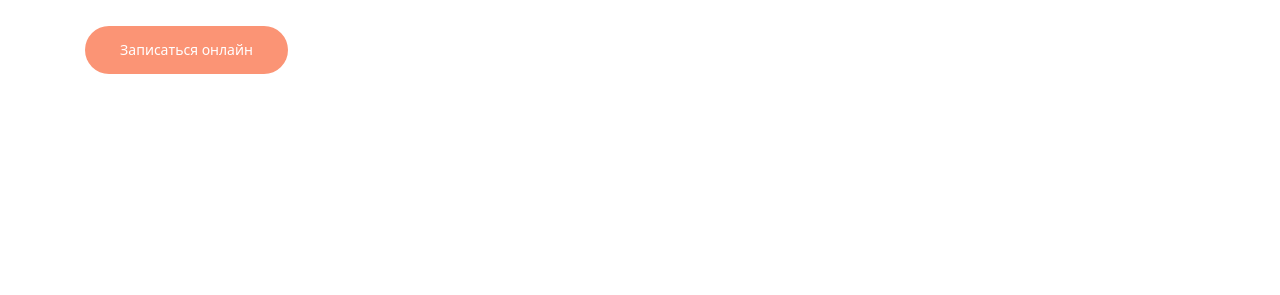
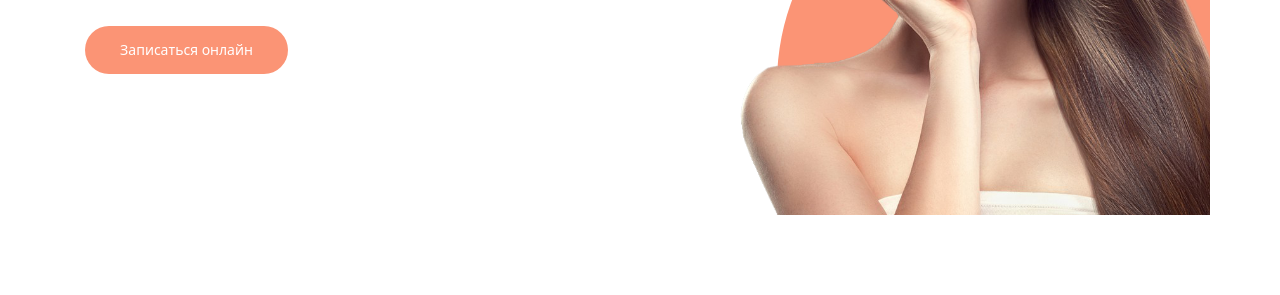
Before and after one commit to Dy6uk/BeautyWorld, a website: page src/index.html in a window 1280 px wide. Shown: the part 382-677 px from the top of the page. Drawn offline with nearby package versions, Linux system fonts and the light colour scheme; files that its build step writes are made by us from their sources; a web font is replaced by a local one.

Commit message:
26.10.2022

```diff
--- a/src/index.html
+++ b/src/index.html
@@ -18,6 +18,9 @@
       <header>
         <section class="header">
           <div class="container">
+
+              <img class="container__girl" src="./images/kpacota.png" alt="">
+              <div class="container__kryg"></div>
 
             <div class="header__top">
 
--- a/src/scss/style.scss
+++ b/src/scss/style.scss
@@ -52,7 +52,33 @@ h1,h2,h3,h4,h5,h6{font-size:inherit;font-weight: 400;}
 	font-style: normal;
 }
 
-.container {}
+.container {
+	position: relative;
+	height: 597px;
+	overflow: hidden;
+
+		&__girl{
+   	width: 524px;
+    	height: 510px;
+    	left: 658px;
+		top: 87px;
+		position: absolute;
+		z-index: 1;
+  	}
+
+ 	&__kryg {
+   	width: 472px;
+   	height: 472px;
+   	background-color: #FB9475;
+   	position: absolute;
+   	border-radius: 50%;
+   	left: 707px;
+		top: 229px;
+   	z-index: 0;
+
+	}
+}
+
 
 .header {
 
@@ -76,7 +102,7 @@ h1,h2,h3,h4,h5,h6{font-size:inherit;font-weight: 400;}
  		padding-top: 120px;
  		max-width: 1110px;
  		margin-top: 0 auto;
- }
+ 	}
 
 
 	&__phone {}
@@ -187,8 +213,9 @@ h1,h2,h3,h4,h5,h6{font-size:inherit;font-weight: 400;}
 }
 
 
+
 .salone {
-	padding-top:  230px;
+	padding-top:  94px;
 	margin: 0 auto;
 	max-width: 1110px;
 	display: flex;
```
Also changed, not shown: dist/css/style.css, dist/index.html.
